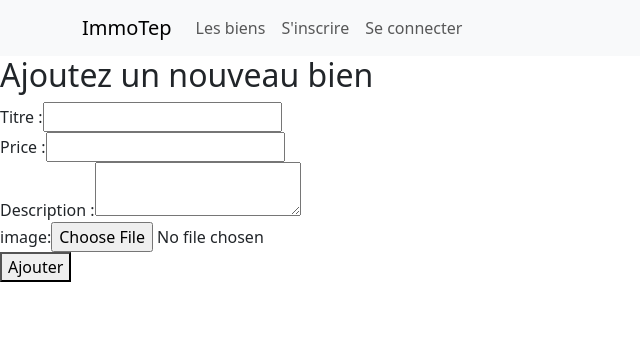
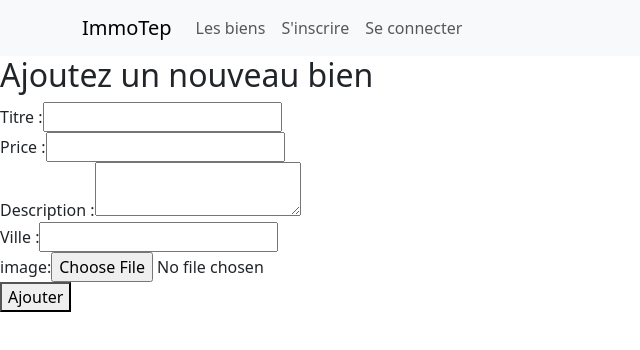
Before and after one commit to Sojabio/ImmoTep_front, a React (Vite) app: page /createproperty in a window 1280 px wide. Shown: the top 350 px of the page, without its empty margins (0-640 px from the left). Built offline with nearby package versions, Linux system fonts and the light colour scheme.

Commit message:
search by city

```diff
--- a/src/components/Navbar/index.jsx
+++ b/src/components/Navbar/index.jsx
@@ -1,4 +1,3 @@
-import React from 'react';
 import { Link } from 'react-router-dom';
 import { userAtom } from '../../stores/userAtom';
 import { useAtom } from 'jotai';
@@ -25,7 +24,6 @@ const NavBar = () => {
               ) : (
                 <>
                   <Nav.Link as={Link} to={`/myproperties/${userInfo.id}`}>Profil</Nav.Link>
-                  <Nav.Link as={Link} to="/newpassword">Mot de passe</Nav.Link>
                 </>
               )}
               <LogoutButton />
--- a/src/components/Properties/index.jsx
+++ b/src/components/Properties/index.jsx
@@ -4,6 +4,9 @@ import { Link } from "react-router-dom";
 
 const Properties = () => {
   const [properties, setProperties] = useState([])
+  const [selectedProperties, setSelectedProperties] = useState([])
+  const [city, setCity] = useState('')
+
 
 
  // RECUPERER LES DONNEES POUR LA LISTE
@@ -31,18 +34,39 @@ const Properties = () => {
   fetchData()
 }, []);
 
+const searchByCity = (e) => {
+  e.preventDefault();
+  setSelectedProperties(properties)
+
+  if (city !== "") {
+    setSelectedProperties(properties.filter(element => element.city && element.city.toLowerCase().includes(city.toLowerCase())))
+  }
+}
 
 
 return (
   <div>
+    <h1> Trier par ville </h1>
+    <div>
+    <form onSubmit={searchByCity}>
+      <input
+      type="text"
+      placeholder="Ville"
+      value={city}
+      onChange={(e) => setCity(e.target.value)}/>
+      <button type="submit">Rechercher</button>
+    </form>
+    </div>
     <h3>Voici la liste des biens</h3>
-      {properties.map(property => {
+      {selectedProperties.map(property => {
         return (
           <div key={property.id}>
             <p>annonce n° : {property.id}</p>
             <p>titre : {property.title} </p>
             <p>description : {property.description}</p>
             <p>prix : {property.price}</p>
+            <p> ville : {property.city} </p>
+            <p><img src={property.image} alt={property.title} /> </p>
             <Link to={`/property/${property.id}`}>en savoir plus</Link>
             <p>*******************</p>
           </div>
--- a/src/components/Properties/show.jsx
+++ b/src/components/Properties/show.jsx
@@ -53,7 +53,9 @@ return (
       <p>titre : {property.title} </p>
       <p>description : {property.description}</p>
       <p>prix : {property.price}</p>
+      <p>ville : {property.city}</p>
       <p>propriétaire: {owner.email}</p>
+      <p><img src={property.image} alt={property.title} /> </p>
       <p>*******************</p>
     </div>
 )
--- a/src/pages/MyProperties/create.jsx
+++ b/src/pages/MyProperties/create.jsx
@@ -9,6 +9,7 @@ function CreateProperty() {
   const [title, setTitle] = useState('');
   const [price, setPrice] = useState('');
   const [description, setDescription] = useState('');
+  const [city, setCity] = useState('');
   const [image, setImage] = useState('');
   const [user] = useAtom(userAtom);
   const navigate = useNavigate();
@@ -23,6 +24,10 @@ function CreateProperty() {
 
   const handleDescriptionChange = (event) => {
     setDescription(event.target.value);
+  };
+
+  const handleCityChange = (event) => {
+    setCity(event.target.value);
   };
 
   const handleImageChange = event => {
@@ -91,6 +96,15 @@ function CreateProperty() {
           />
         </div>
         <div>
+          <label htmlFor="city">Ville :</label>
+          <input
+            type="text"
+            id="city"
+            value={city}
+            onChange={handleCityChange}
+          />
+        </div>
+        <div>
           <label htmlFor="image">image:</label>
           <input
           type="file"
--- a/src/pages/MyProperties/index.jsx
+++ b/src/pages/MyProperties/index.jsx
@@ -53,6 +53,7 @@ const MyProperties = () => {
             <p>titre : {property.title} </p>
             <p>description : {property.description}</p>
             <p>prix : {property.price}</p>
+            <p>city : {property.city}</p>
             <img src={property.image} alt={property.title} />
             <Link to={`/updateproperty/${property.id}`}>Modifier ce bien</Link>
             <DestroyProperty propertyId={property.id} onDelete={handlePropertyDeleted} />            <p>*******************</p>
```
